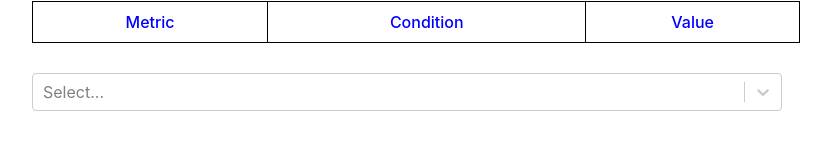
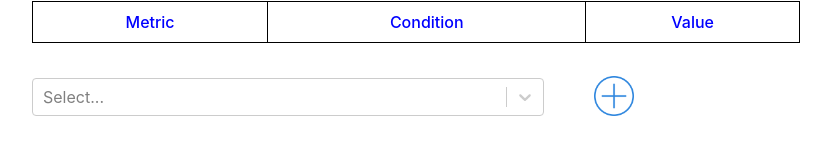
Before and after one commit to Eiden0/backprop_demo, a React (Create React App) app: page / in a window 1280 px wide. Shown: the part 213-368 px from the top of the page, without its empty margins (32-863 px from the left). Built offline with nearby package versions, Linux system fonts and the light colour scheme.

Commit message:
commit 5

```diff
--- a/src/Components/Adder/adder.css
+++ b/src/Components/Adder/adder.css
@@ -1,8 +1,23 @@
 
 .select-outer-box{
-    width: 60%;
+
 }
 
 .select{
     margin: 30px 30px 30px 0;
+    width: 40%;
+    display: inline-block;
 }
+
+.plus{
+    width: min-content;
+    margin: 20px;
+    display: inline-block;
+    position: relative;
+    top: 13px;
+}
+
+.plus img{
+    width: 40px;
+
+}
--- a/src/Components/Adder/adder.jsx
+++ b/src/Components/Adder/adder.jsx
@@ -1,7 +1,7 @@
 import React, {Component} from 'react';
 import "./adder.css"
 import Select from 'react-select'
-import makeAnimated from 'react-select/animated';
+import logo from "../../static/adder/blue-plus-icon.png";
 
 const options = [
   { value: 'A', label: 'A' },
@@ -12,15 +12,18 @@ const options = [
   { value: 'F', label: 'F' },
   { value: 'G', label: 'G' },
   { value: 'H', label: 'H' },
-]
+];
 
 class Adder extends Component{
 
     render() {
         return(
-            <div className="select">
-                <Select options={options} className="select-outer-box"/>
-            </div>
+            <span>
+                <div className="select">
+                    <Select options={options} className="select-outer-box"/>
+                </div>
+                <div className="plus"><img src={logo} alt="plus"/></div>
+            </span>
         )
     }
 }
--- a/src/index.js
+++ b/src/index.js
@@ -2,7 +2,6 @@ import React from 'react';
 import ReactDOM from 'react-dom';
 import './index.css';
 import * as serviceWorker from './serviceWorker';
-import Adder from "./Components/Adder/adder";
 import Base from "./Components/base/base";
 
 ReactDOM.render(
```
Also changed, not shown: src/static/adder/blue-plus-icon.png (added).
